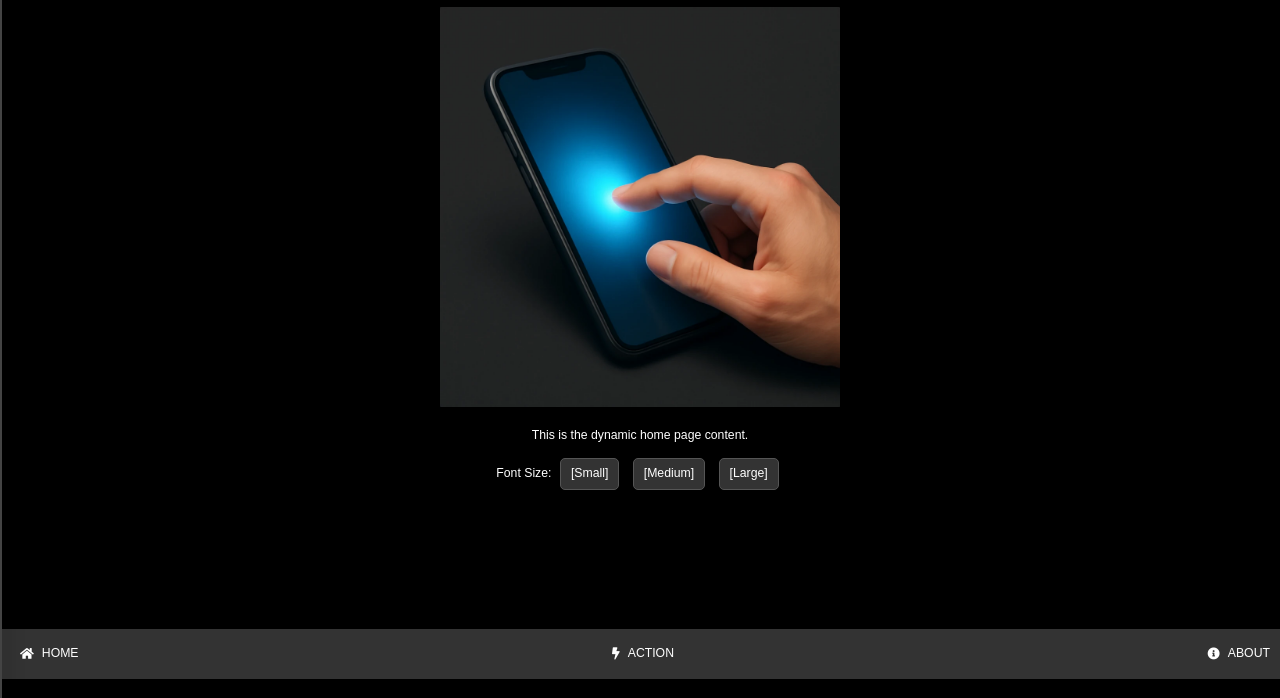
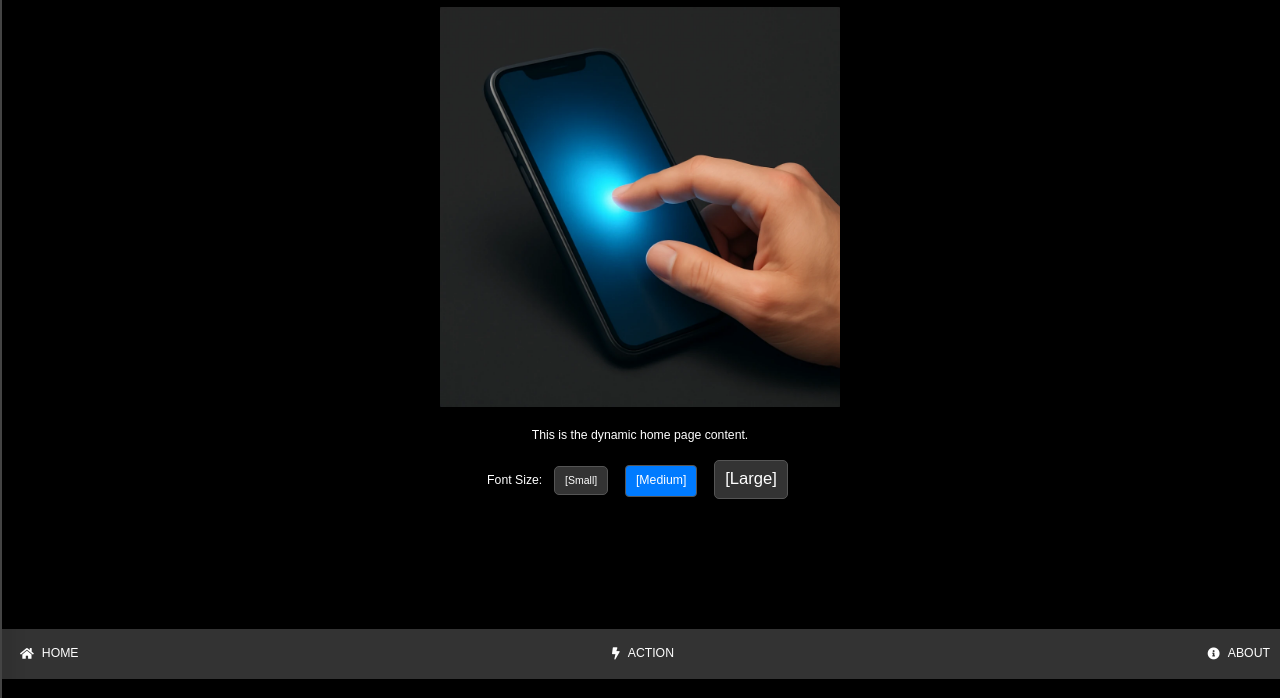
Before and after one commit to deadlydud/mobi-skeleton, a PHP site: page / in a window 1280 px wide. Shown: the part 121-819 px from the top of the page. Run offline with PHP 8.4, Linux system fonts and the light colour scheme; some libraries are stand-ins or nearby versions.

Commit message:
Fixes issue with cookie and font size. it now works. had to ask o3 for help.

```diff
--- a/mbstyle.css
+++ b/mbstyle.css
@@ -82,6 +82,9 @@ main.content { text-align:center; padding:8px; } /* eddie saw that looks better
 .font-size-link.small { font-size:var(--font-small); }
 .font-size-link.medium { font-size:var(--font-medium); }
 .font-size-link.large { font-size:var(--font-large); }
+.font-size-active { background-color:#007bff;   /* blue pill */
+    color:#ffffff; border-radius:4px; /*padding:2px 6px; */
+}
 .fa, .fas { padding-right:8px; }
 button, input[type="button"] { background-color:#28a745; color:#ffffff; border:none; padding:0.5rem 1rem; font-size:1em; border-radius:4px; cursor:pointer; transition:background-color 0.2s ease; }
 button:hover, input[type="button"]:hover { background-color:#218838; }
--- a/mobiskel.js
+++ b/mobiskel.js
@@ -12,10 +12,19 @@
 
   Created: 2025-06-27 by Sir Edwin the Great & Aither
 */
+/* --- new tiny helpers --------------------------------------- */
+function read_cookie(key_str) {          // wrapper around js-cookie
+    return Cookies.get(key_str);
+}
 function apply_font_size_from_cookie() {
     var font_size_str = Cookies.get('fontsize');
     if (font_size_str) { $('html').css('font-size', 'var(--font-' + font_size_str + ')'); }
 } // end func apply_font_size_from_cookie
+function set_font_size(size_str) {       // called from the [Small] links
+    Cookies.set('fontsize', size_str, { expires: 30, path: '/' });
+    /* reload the page so PHP can read the cookie & highlight correct link */
+    window.location.reload();
+}
 function close_all_menus() {
     $('#side-menu').css('width', '0');
     $('#profile-menu').slideUp(200);
--- a/mod/home.php
+++ b/mod/home.php
@@ -1,17 +1,51 @@
-<?php // $Id$ 20250627 Fri 27Jun25 11h58m34s
+<?php // $Id$ 20250627 Fri 27Jun25 15h02m24s
+
 function home() {
-    print "<div class=\"welcomehomeblock\" style=\"text-align:center;\">\n";
-    print "<h2 class=\"welcomeheadline\" aria-label=\"Welcome heading\">Welcome to <span class='fordesktop'>the</span> Mobi Skeleton</h3>\n";
-    print "<picture class=\"welcomehomepicture\" aria-hidden=\"true\">\n";
-    print "  <source srcset=\"cellphone_and_hand_denoised.webp\" type=\"image/webp\">\n";
-    print "  <img src=\"cellphone_and_hand_denoised.png\" alt=\"Placeholder image of a hand touching a smartphone screen\" style=\"max-width: 400px; width: 100%;\" class=\"welcomeimagecontent\">\n";
-    print "</picture>\n";
-    print "<p class=\"welcometextcontent\" aria-label=\"Introductory text\">This is the dynamic home page content.</p>\n";
-    print "<p class=\"fontsizelabelandselector\" aria-label=\"Font size selection\">Font Size: \n";
-    print "  <a href=\"?fontsize=small\" class=\"font-size-link fontsize_small\" aria-label=\"Set font size to small\">[Small]</a> \n";
-    print "  <a href=\"?fontsize=medium\" class=\"font-size-link fontsize_medium\" aria-label=\"Set font size to medium\">[Medium]</a> \n";
-    print "  <a href=\"?fontsize=large\" class=\"font-size-link fontsize_large\" aria-label=\"Set font size to large\">[Large]</a>\n";
-    print "</p>\n";
-    print "</div><!-- end div welcomehomeblock -->\n";
-}
+    /* detect current font-size cookie; default = medium */
+    /* detect current font size from query first, else cookie, else medium */
+    $curr_size_str = (isset($_GET['fontsize'])     && in_array($_GET['fontsize'],  ['small','medium','large'])) ? $_GET['fontsize']
+        : (isset($_COOKIE['fontsize']) && in_array($_COOKIE['fontsize'], ['small','medium','large']) ? $_COOKIE['fontsize']
+        : 'medium');
+    /* helper returns ' font-size-active' when the link should be highlighted */
+    function active_if ($size_str, $curr_size_str) {
+        return (($size_str === $curr_size_str) ? ' font-size-active' : '');
+    }
+
+    $cls_small  = 'font-size-link small'  . active_if('small',  $curr_size_str);
+    $cls_medium = 'font-size-link medium' . active_if('medium', $curr_size_str);
+    $cls_large  = 'font-size-link large'  . active_if('large',  $curr_size_str);
+
+    echo <<<HTML
+<div class="welcomehomeblock" style="text-align:center;">
+
+  <h2 class="welcomeheadline" aria-label="Welcome heading">
+    Welcome to <span class="fordesktop">the</span> Mobi Skeleton
+  </h2>
+
+  <picture class="welcomehomepicture" aria-hidden="true">
+    <source srcset="cellphone_and_hand_denoised.webp" type="image/webp">
+    <img src="cellphone_and_hand_denoised.png"
+         alt="Placeholder image of a hand touching a smartphone screen"
+         style="max-width:400px; width:100%;"
+         class="welcomeimagecontent">
+  </picture>
+
+  <p class="welcometextcontent" aria-label="Introductory text">
+    This is the dynamic home page content.
+  </p>
+  <div class="fontsizelabelandselector" aria-label="Font size selection" style="margin-top:1rem;">
+    Font <span class="profile_label_text">Size:&nbsp;</span>
+    <a href="?fontsize=small"
+       class="$cls_small"
+       aria-label="Set font size to small">[Small]</a>&nbsp;
+    <a href="?fontsize=medium"
+       class="$cls_medium"
+       aria-label="Set font size to medium">[Medium]</a>&nbsp;
+    <a href="?fontsize=large"
+       class="$cls_large"
+       aria-label="Set font size to large">[Large]</a>
+  </div>
+</div><!-- end .welcomehomeblock -->
+HTML;
+} // end func home
 ?>
```
